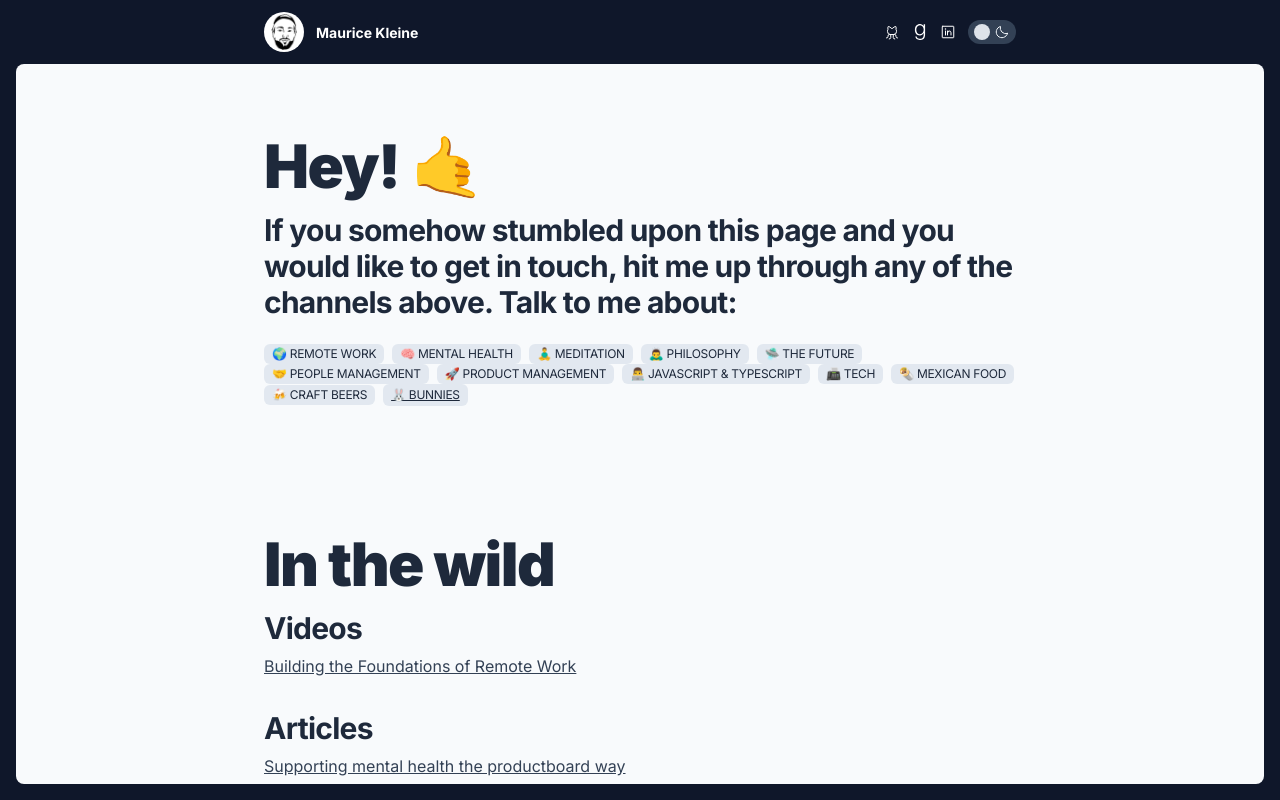
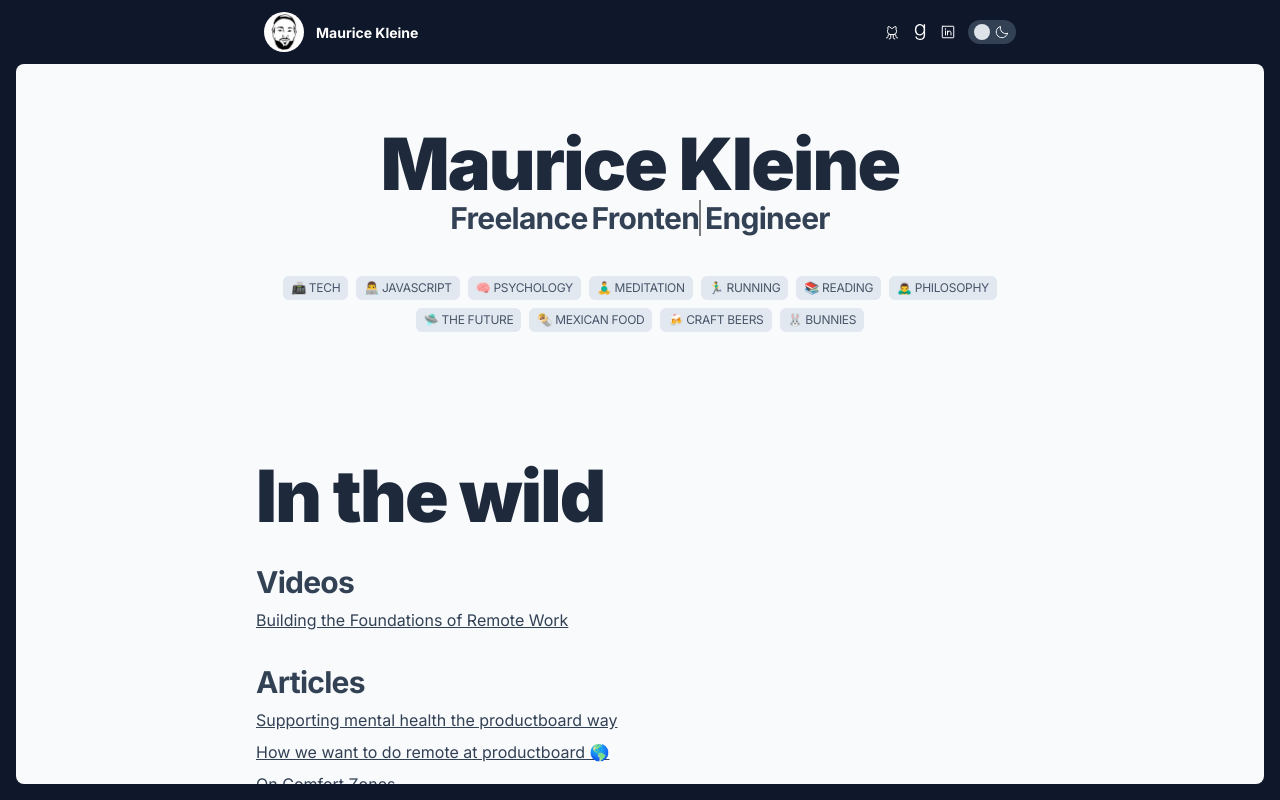
Before and after one commit to mauricekleine/mozza, a Next.js app: page / in a window 1280 px wide. Shown: the top 800 px of the page. Built offline with nearby package versions, Linux system fonts and the light colour scheme.

Commit message:
feat: improved typography and typewriter component

```diff
--- a/app/layout.tsx
+++ b/app/layout.tsx
@@ -29,7 +29,7 @@ export default function RootLayout({
 
           <div className="fixed bottom-2 left-2 right-2 top-16 rounded-lg bg-primary-50 dark:hidden sm:bottom-4 sm:left-4 sm:right-4"></div>
 
-          <main className="relative mx-auto mt-32 mb-16 w-full p-2 text-primary-700 dark:text-primary-200 sm:w-4/6 md:w-4/5 lg:w-3/5">
+          <main className="relative mx-auto mt-32 mb-16 w-full px-8 sm:px-0 text-primary-700 dark:text-primary-200 sm:w-4/6 md:w-4/5 lg:w-3/5">
             {children}
           </main>
 
--- a/app/page.tsx
+++ b/app/page.tsx
@@ -1,125 +1,118 @@
 import petProjects from "~/pet-projects";
 import { Stack } from "~/ui/layout";
-import { Heading, Link, Tag } from "~/ui/typography";
+import { Heading, Link, Tag, Typewriter } from "~/ui/typography";
 
 export default function HomePage() {
   return (
-    <div>
-      <Heading as="h1">Hey! 🤙</Heading>
+    <Stack gap="gap-32">
+      <Stack gap="gap-10">
+        <Stack alignItems="center">
+          <Heading as="h1">Maurice Kleine</Heading>
 
-      <Stack gap="gap-32">
-        <Stack gap="gap-4">
           <Heading>
-            If you somehow stumbled upon this page and you would like to get in
-            touch, hit me up through any of the channels above. Talk to me
-            about:
+            <Stack direction="horizontal" gap="gap-1">
+              <span>Freelance</span>
+
+              <Typewriter
+                text={[
+                  "Software",
+                  "Frontend",
+                  "Backend",
+                  "Full-stack",
+                  "Product",
+                  "UX/UI",
+                ]}
+              />
+
+              <span>Engineer</span>
+            </Stack>
           </Heading>
+        </Stack>
 
-          <Stack direction="horizontal" gap="gap-2">
-            <Tag>🌍 remote work</Tag>
+        <Stack direction="orthogonal" gap="gap-2" justifyContent="center">
+          <Tag>📠 tech</Tag>
 
-            <Tag>🧠 mental health</Tag>
+          <Tag>👨‍💻 javascript</Tag>
+
+          <Tag>🧠 psychology</Tag>
 
           <Tag>🧘‍♂️ meditation</Tag>
+
+          <Tag>🏃‍♂️ Running</Tag>
+
+          <Tag>📚 Reading</Tag>
 
           <Tag>🙇‍♂️ philosophy</Tag>
 
           <Tag>🛸 the future</Tag>
 
-            <Tag>🤝 people management</Tag>
-
-            <Tag>🚀 product management</Tag>
-
-            <Tag>👨‍💻 javascript & typescript</Tag>
-
-            <Tag>📠 tech</Tag>
-
           <Tag>🌯 mexican food</Tag>
 
           <Tag>🍻 craft beers</Tag>
 
-            <Tag href="https://www.instagram.com/bunniesofamsterdam/">
-              🐰 bunnies
-            </Tag>
+          <Tag>🐰 bunnies</Tag>
         </Stack>
       </Stack>
 
-        <div>
+      <Stack gap="gap-8">
         <Heading as="h1">In the wild</Heading>
 
-          <Stack gap="gap-8">
-            <div>
+        <Stack gap="gap-2">
           <Heading>Videos</Heading>
 
           <Stack gap="gap-2">
-                <p>
             <Link href="https://www.youtube-nocookie.com/embed/6erqtEfHozU">
               Building the Foundations of Remote Work
             </Link>
-                </p>
           </Stack>
-            </div>
+        </Stack>
 
-            <div>
+        <Stack gap="gap-2">
           <Heading>Articles</Heading>
 
           <Stack gap="gap-2">
-                <p>
             <Link href="https://www.productboard.com/blog/supporting-mental-health/">
               Supporting mental health the productboard way
             </Link>
-                </p>
 
-                <p>
             <Link href="https://www.linkedin.com/pdivse/how-we-want-do-remote-productboard-maurice-kleine/">
               How we want to do remote at productboard 🌎
             </Link>
-                </p>
 
-                <p>
             <Link href="https://theunsettledlife.com/2019/07/23/on-comfort-zones/">
               On Comfort Zones
             </Link>
-                </p>
 
-                <p>
             <Link href="https://www.productboard.com/blog/what-ive-done-learned-and-taught-during-my-first-4-weeks-as-a-front-end-engineer-at-productboard/">
-                    What I’ve done, learned, and taught during my first 4 weeks
-                    as a front-end engineer at productboard!
+              What I’ve done, learned, and taught during my first 4 weeks as a
+              front-end engineer at productboard!
             </Link>
-                </p>
           </Stack>
-            </div>
+        </Stack>
 
-            <div>
+        <Stack gap="gap-2">
           <Heading>Podcasts</Heading>
 
           <Stack gap="gap-2">
-                <p>
             <Link href="https://www.startremote.net/interviews/maurice-kleine">
-                    StartRemote #2: Maurice on how to build the first fully
-                    remote team
+              StartRemote #2: Maurice on how to build the first fully remote
+              team
             </Link>
-                </p>
 
-                <p>
             <Link href="https://soundcloud.com/people-of-productboard/1-maurice">
-                    People of productboard episode #1: Maurice – Product
-                    Developer
+              People of productboard episode #1: Maurice – Product Developer
             </Link>
-                </p>
           </Stack>
-            </div>
         </Stack>
-        </div>
+      </Stack>
 
-        <div>
+      <Stack gap="gap-8">
         <Heading as="h1">Pet projects</Heading>
 
         <Stack gap="gap-8">
           {petProjects.map((project) => (
             <div key={project.name}>
-                <div className="flex items-center space-x-2">
+              <Stack alignItems="center" direction="horizontal" gap="gap-2">
                 {project.url ? (
                   <Link href={project.url}>{project.name}</Link>
                 ) : (
@@ -135,14 +128,13 @@ export default function HomePage() {
 
                   <Link href={project.repo}>source</Link>
                 </div>
-                </div>
+              </Stack>
 
               <p>{project.description}</p>
             </div>
           ))}
         </Stack>
-        </div>
       </Stack>
-    </div>
+    </Stack>
   );
 }
--- a/app/resume/experience.ts
+++ b/app/resume/experience.ts
@@ -49,7 +49,7 @@ const experience: Experience[] = [
   },
   {
     company: {
-      name: "Self-employed / freelance",
+      name: "Freelance",
       website: "https://mauricekleine.com",
     },
     positions: [
--- a/app/resume/page.tsx
+++ b/app/resume/page.tsx
@@ -23,7 +23,7 @@ const experienceSortedByEndDate = experience.sort((exp1, exp2) => {
 export default function ResumePage() {
   return (
     <>
-      <Heading as="h1">Resume Maurice Kleine</Heading>
+      <Heading as="h1">Maurice Kleine</Heading>
 
       <Heading>
         To me, the most important goal in life is to learn new things - whether
@@ -32,7 +32,7 @@ export default function ResumePage() {
       </Heading>
 
       <div className="mt-12 flex flex-col justify-between space-y-12 lg:flex-row lg:space-x-8 lg:space-y-0">
-        <div className="flex-1">
+        <Stack gap="gap-2">
           <Heading>👨‍💻 Experience</Heading>
 
           <Stack gap="gap-8">
@@ -72,11 +72,11 @@ export default function ResumePage() {
               </div>
             ))}
           </Stack>
-        </div>
+        </Stack>
 
         <div className="flex-1">
           <Stack gap="gap-8">
-            <div>
+            <Stack gap="gap-2">
               <Heading>📚 Education</Heading>
 
               <Stack gap="gap-4">
@@ -102,9 +102,9 @@ export default function ResumePage() {
                   <p>University of Groningen · 2011 - 2015</p>
                 </div>
               </Stack>
-            </div>
+            </Stack>
 
-            <div>
+            <Stack gap="gap-2">
               <Heading>📜 Certifications</Heading>
 
               <div>
@@ -112,9 +112,9 @@ export default function ResumePage() {
 
                 <p>Scrum.org · Aug 2017</p>
               </div>
-            </div>
+            </Stack>
 
-            <div>
+            <Stack gap="gap-2">
               <Heading>🧔‍♂️ Random facts</Heading>
 
               <ul className="ml-6 list-disc">
@@ -130,7 +130,7 @@ export default function ResumePage() {
 
                 <li>I brew my own ginger beer</li>
               </ul>
-            </div>
+            </Stack>
           </Stack>
         </div>
       </div>
--- a/app/ui/layout/stack.tsx
+++ b/app/ui/layout/stack.tsx
@@ -1,20 +1,19 @@
 import classNames from "classnames";
 import type { ReactNode } from "react";
-import { Children } from "react";
 import type { ValueOf } from "type-fest";
 
-export const StackAlignItems = {
+const StackAlignItems = {
   CENTER: "center",
   NONE: "none",
 } as const;
 
-export const StackDirection = {
+const StackDirection = {
   HORIZONTAL: "horizontal",
+  ORTHOGONAL: "orthogonal",
   VERTICAL: "vertical",
 } as const;
 
-export const StackGap = {
-  GAP0: "gap-0",
+const StackGap = {
   GAP1: "gap-1",
   GAP2: "gap-2",
   GAP4: "gap-4",
@@ -24,7 +23,8 @@ export const StackGap = {
   GAP32: "gap-32",
 } as const;
 
-export const StackJustifyContent = {
+const StackJustifyContent = {
+  AROUND: "around",
   BETWEEN: "between",
   CENTER: "center",
   END: "end",
@@ -40,7 +40,7 @@ type Props = {
 };
 
 export function Stack({
-  alignItems = StackAlignItems.CENTER,
+  alignItems = StackAlignItems.NONE,
   children,
   direction = StackDirection.VERTICAL,
   gap,
@@ -51,12 +51,25 @@ export function Stack({
       className={classNames("flex flex-wrap", {
         "flex-col": direction === StackDirection.VERTICAL,
         "flex-row": direction === StackDirection.HORIZONTAL,
-        "items-center":
-          direction === StackDirection.HORIZONTAL &&
-          alignItems === StackAlignItems.CENTER,
+        "items-center": alignItems === StackAlignItems.CENTER,
+        "justify-around": justifyContent === StackJustifyContent.AROUND,
         "justify-between": justifyContent === StackJustifyContent.BETWEEN,
         "justify-center": justifyContent === StackJustifyContent.CENTER,
         "justify-end": justifyContent === StackJustifyContent.END,
+        "gap-1":
+          direction === StackDirection.ORTHOGONAL && gap === StackGap.GAP1,
+        "gap-2":
+          direction === StackDirection.ORTHOGONAL && gap === StackGap.GAP2,
+        "gap-4":
+          direction === StackDirection.ORTHOGONAL && gap === StackGap.GAP4,
+        "gap-6":
+          direction === StackDirection.ORTHOGONAL && gap === StackGap.GAP6,
+        "gap-8":
+          direction === StackDirection.ORTHOGONAL && gap === StackGap.GAP8,
+        "gap-10":
+          direction === StackDirection.ORTHOGONAL && gap === StackGap.GAP10,
+        "gap-32":
+          direction === StackDirection.ORTHOGONAL && gap === StackGap.GAP32,
         "gap-x-1":
           direction === StackDirection.HORIZONTAL && gap === StackGap.GAP1,
         "gap-x-2":
--- a/app/ui/typography/heading.tsx
+++ b/app/ui/typography/heading.tsx
@@ -13,12 +13,12 @@ export function Heading({ as = "h2", children }: Props) {
 
   return (
     <Element
-      className={classNames("text-primary-800 dark:text-primary-100", {
-        "text-lg sm:text-xl font-semibold leading-5 sm:tracking-tight mb-1":
+      className={classNames({
+        "text-lg sm:text-xl font-semibold leading-normal sm:tracking-tight text-primary-600 dark:text-primary-300":
           as === "h3",
-        "text-2xl sm:text-3xl font-bold leading-7 sm:tracking-tight mb-2":
+        "text-2xl sm:text-3xl font-bold leading-relaxed sm:tracking-tight text-primary-700 dark:text-primary-300":
           as === "h2",
-        "text-5xl sm:text-6xl font-black leading-10 sm:tracking-tight mb-4":
+        "text-5xl sm:text-6xl md:text-7xl font-black sm:tracking-tight text-primary-800 dark:text-primary-50":
           as === "h1",
       })}
     >
--- a/app/ui/typography/index.tsx
+++ b/app/ui/typography/index.tsx
@@ -2,3 +2,4 @@ export { Heading } from "./heading";
 export { Link } from "./link";
 export { Tag } from "./tag";
 export { Text } from "./text";
+export { Typewriter } from "./typewriter";
--- a/app/ui/typography/tag.tsx
+++ b/app/ui/typography/tag.tsx
@@ -1,30 +1,11 @@
-import classNames from "classnames";
-import type { ReactNode } from "react";
-
-import { Link } from "~/ui/typography";
-
 type Props = {
-  children: ReactNode;
-  href?: HTMLAnchorElement["href"];
+  children: string;
 };
 
-export function Tag({ children, href }: Props) {
-  const sharedClassnames =
-    "bg-primary-200 px-2 py-0.5 rounded-md text-primary-800 text-xs tracking-tight uppercase whitespace-nowrap dark:bg-primary-700 dark:text-primary-200";
-
-  if (href) {
-    return (
-      <Link
-        className={classNames(
-          "hover:bg-primary-100 dark:hover:bg-primary-600",
-          sharedClassnames
-        )}
-        href={href}
-      >
-        {children}
-      </Link>
-    );
-  }
-
-  return <span className={sharedClassnames}>{children}</span>;
+export function Tag({ children }: Props) {
+  return (
+    <span className="bg-primary-200 px-2 py-1 rounded-md text-primary-600 text-xs tracking-tight uppercase dark:bg-primary-700 dark:text-primary-300">
+      {children}
+    </span>
+  );
 }
--- /dev/null
+++ b/app/ui/typography/typewriter.tsx
@@ -0,0 +1,85 @@
+"use client";
+
+import { useEffect, useRef, useState } from "react";
+
+const ERASE_SPEED = 75;
+const WRITE_SPEED = 300;
+
+type Props = {
+  text: string | string[];
+};
+
+export function Typewriter({ text }: Props) {
+  const textIndex = useRef(0);
+
+  const [cursorSpeed, setCursorSpeed] = useState(WRITE_SPEED);
+  const [isErasing, setIsErasing] = useState(false);
+  const [textToRender, setTextToRender] = useState("");
+
+  useEffect(() => {
+    const intervalId = setInterval(() => {
+      const subText = Array.isArray(text) ? text[textIndex.current] : text;
+
+      const shouldContinueErasing = isErasing && textToRender !== "";
+      const shouldStopErasing = isErasing && textToRender === "";
+      const shouldContinueWriting =
+        !isErasing && textToRender.length !== subText.length;
+      const shouldStopWriting =
+        !isErasing && textToRender.length === subText.length;
+
+      if (shouldContinueWriting) {
+        setTextToRender(
+          (textToRender) =>
+            `${textToRender}${subText.slice(
+              textToRender.length,
+              textToRender.length + 1
+            )}`
+        );
+
+        return;
+      }
+
+      if (shouldStopWriting) {
+        setCursorSpeed(ERASE_SPEED);
+        setIsErasing(true);
+
+        return;
+      }
+
+      if (shouldContinueErasing) {
+        setTextToRender((textToRender) =>
+          textToRender.slice(0, textToRender.length - 1)
+        );
+
+        return;
+      }
+
+      if (shouldStopErasing) {
+        setCursorSpeed(WRITE_SPEED);
+        setIsErasing(false);
+
+        if (Array.isArray(text)) {
+          if (textIndex.current === text.length - 1) {
+            textIndex.current = 0;
+          } else {
+            textIndex.current = textIndex.current + 1;
+          }
+        }
+
+        return;
+      }
+    }, cursorSpeed);
+
+    return () => {
+      clearTimeout(intervalId);
+    };
+  }, [cursorSpeed, isErasing, text, textToRender]);
+
+  return (
+    <div className="inline-block">
+      <span>{textToRender}</span>
+
+      <span className="animate-blink border-r-black border-r-2 dark:border-r-white"></span>
+    </div>
+  );
+}
--- a/package.json
+++ b/package.json
@@ -29,7 +29,6 @@
     "react-dom": "~18.2.0"
   },
   "devDependencies": {
-    "@tailwindcss/typography": "~0.5.7",
     "@types/node": "~18.11.8",
     "@types/react": "~18.0.24",
     "@types/react-dom": "~18.0.8",
```
Also changed, not shown: tailwind.config.js (+10 -1 lines). Lines whose indentation alone changed are shown as unchanged.
